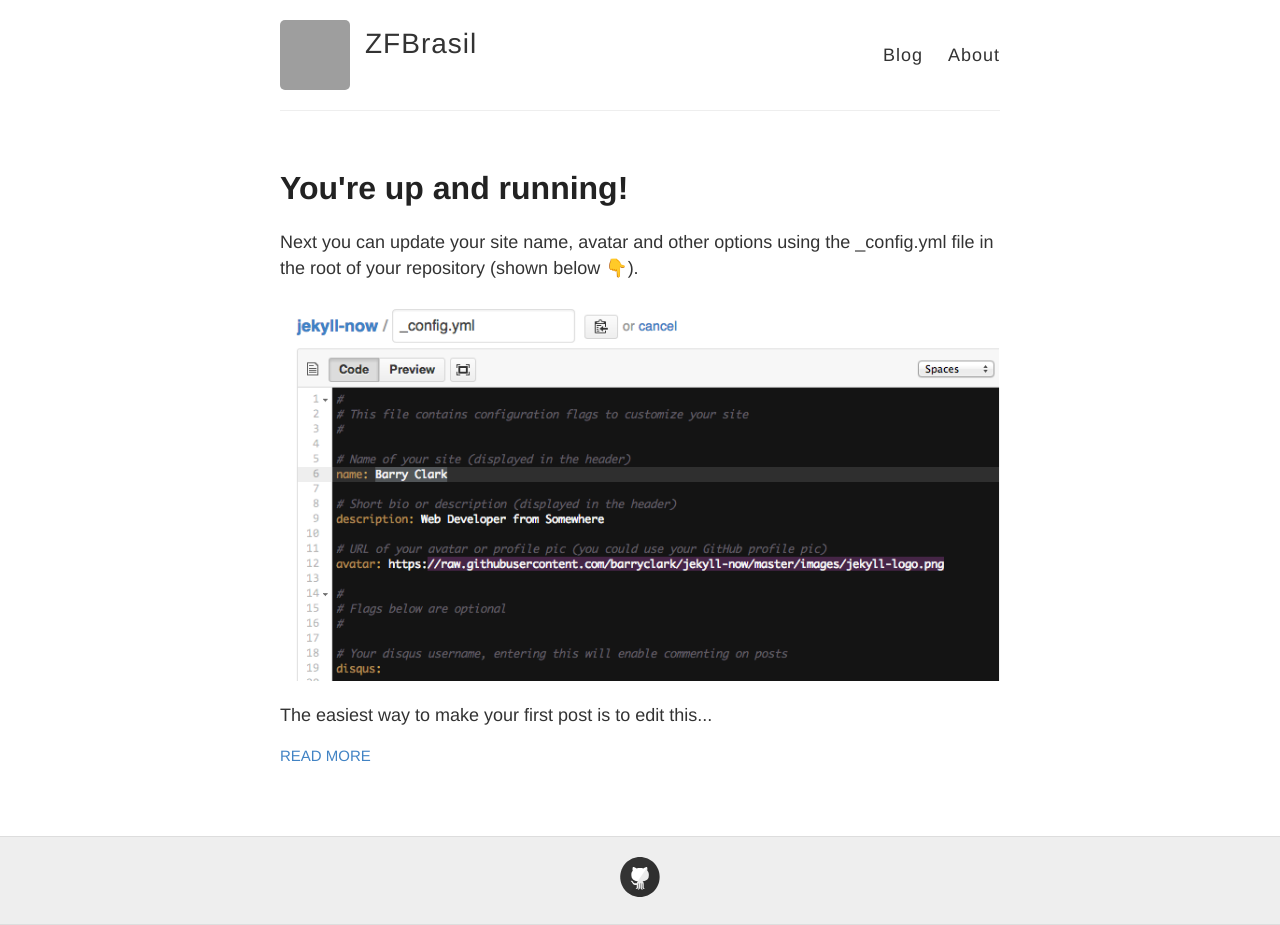
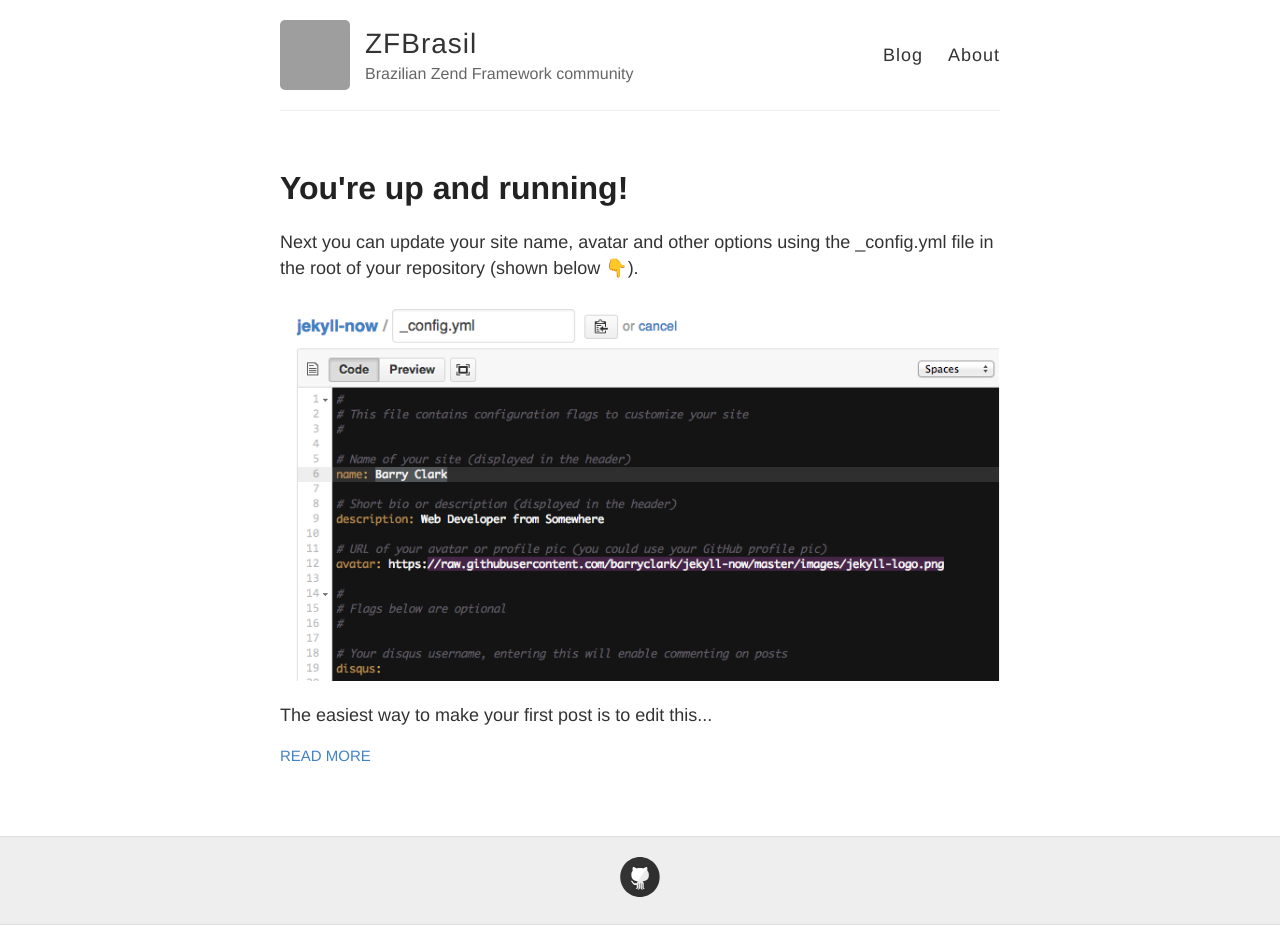
Before and after one commit to zfbrasil/zfbrasil, a Jekyll site: the page built from index.html, in a window 1280 px wide. Built offline with Jekyll 4.4.1, drawn with Linux system fonts in a browser that asks for light colours; emoji names are drawn with the system emoji font; grey boxes are pictures that could not be loaded.

Commit message:
Put description on website

```diff
--- a/_config.yml
+++ b/_config.yml
@@ -1,6 +1,6 @@
 
 name: ZFBrasil
-description:
+description: Brazilian Zend Framework community
 
 avatar: https://avatars2.githubusercontent.com/u/3143718
 
```
